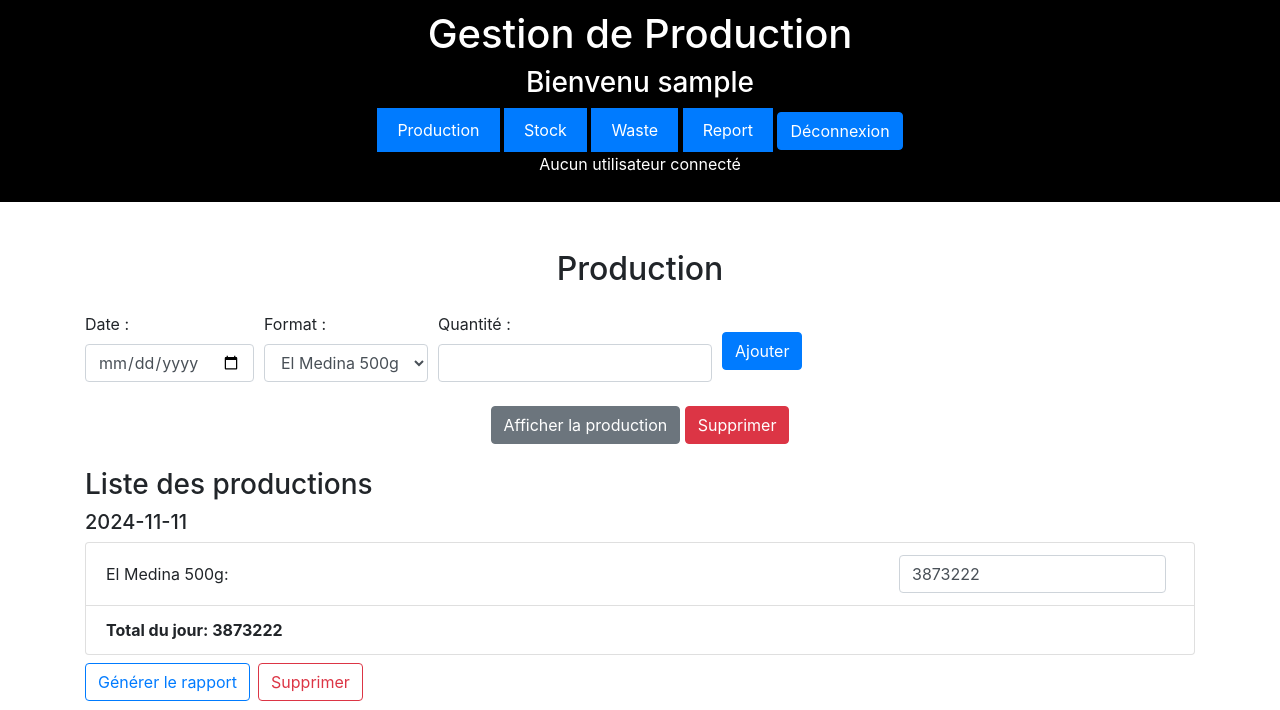
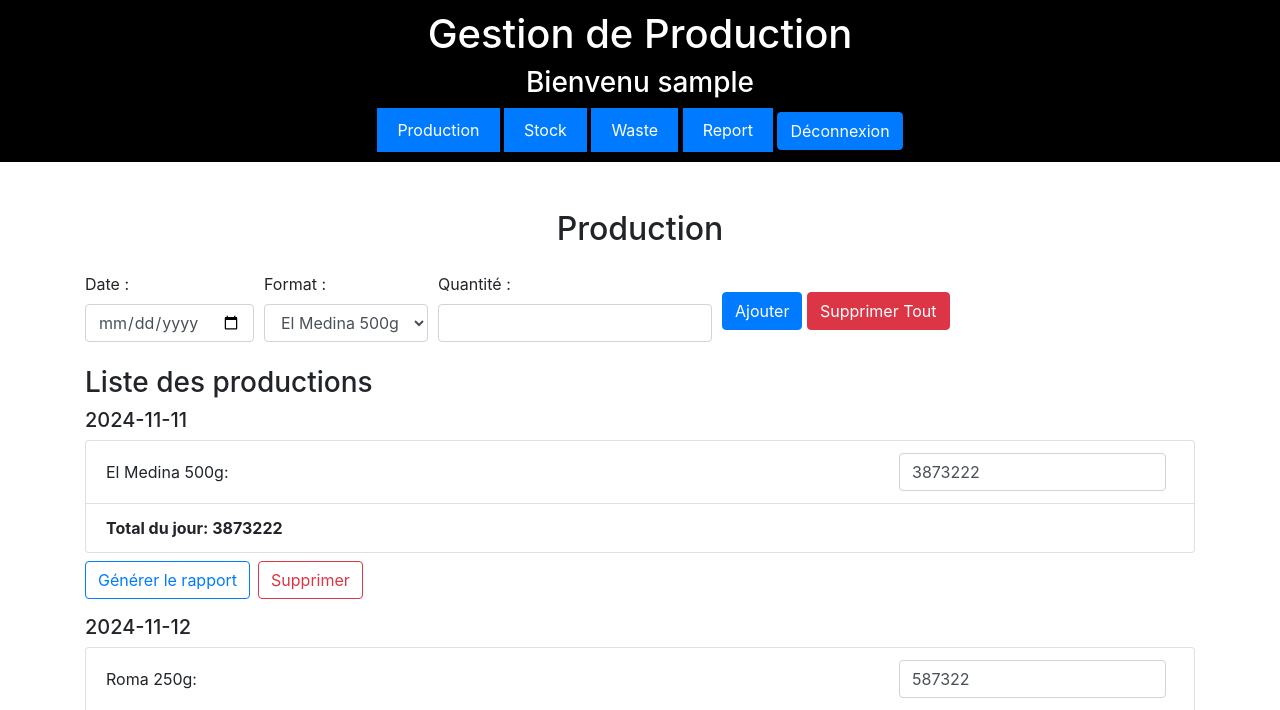
Before and after one commit to TalebMaham/medine, a Flask app: page / in a window 1280 px wide, after a click on "Production". Shown: the top 710 px of the page. Run offline with Flask 2, Linux system fonts and the light colour scheme; the visitor is signed in with stand-in values (Sample User, id 1); data that the repository does not hold is empty; some libraries are stand-ins or nearby versions.

Commit message:
fix deconnexion url problem

```diff
--- a/static/js/script.js
+++ b/static/js/script.js
@@ -28,7 +28,7 @@ function setupProductionForm() {
         const quantity = parseInt(document.getElementById("quantity").value);
 
         try {
-            const response = await fetch(`${baseURL}/add_production`, {
+            const response = await fetch(`/add_production`, {
                 method: "POST",
                 headers: { "Content-Type": "application/json" },
                 body: JSON.stringify({ date, format, quantity })
@@ -59,7 +59,7 @@ async function fetchProduction() {
     isProcessing = true;
 
     try {
-        const response = await fetch(`${baseURL}/get_production`);
+        const response = await fetch(`/get_production`);
         const data = await response.json();
 
         const dailyProduction = document.getElementById("daily-production");
@@ -140,7 +140,7 @@ async function updateProduction(date, format, quantity) {
     isProcessing = true;
 
     try {
-        const response = await fetch(`${baseURL}/update_production`, {
+        const response = await fetch(`/update_production`, {
             method: "POST",
             headers: { "Content-Type": "application/json" },
             body: JSON.stringify({ date, format, quantity: parseInt(quantity) })
@@ -163,7 +163,7 @@ async function updateProduction(date, format, quantity) {
 
 
 function generateReport(date) {
-    fetch(`${baseURL}/generate_report/${date}`)
+    fetch(`/generate_report/${date}`)
         .then(response => response.json())
         .then(data => {
             if (data.status === "error") {
@@ -280,7 +280,7 @@ function generateReport(date) {
 
         if (confirm("Êtes-vous sûr de vouloir supprimer toutes les données de production ?")) {
             try {
-                const response = await fetch(`${baseURL}/clear_production`, {
+                const response = await fetch(`/clear_production`, {
                     method: "POST",
                     headers: { "Content-Type": "application/json" }
                 });
@@ -309,7 +309,7 @@ async function deleteProductionByDate(date) {
     isProcessing = true;
 
     try {
-        const response = await fetch(`${baseURL}/delete_production_by_date`, {
+        const response = await fetch(`/delete_production_by_date`, {
             method: "POST",
             headers: { "Content-Type": "application/json" },
             body: JSON.stringify({ date })
--- a/templates/index.html
+++ b/templates/index.html
@@ -7,38 +7,6 @@
     <title>Gestion de Production</title>
     <link rel="stylesheet" href="{{ url_for('static', filename='css/style.css') }}">
     <script src="{{ url_for('static', filename='js/script.js') }}" defer></script>
-    <script>
-        const baseURL = "{{ url_for('index', _external=True) }}";
-    </script>
-    <script>
-        document.addEventListener("DOMContentLoaded", function() {
-            const connectedUsersContainer = document.createElement("div");
-            connectedUsersContainer.id = "connected-users";
-            document.querySelector("header").appendChild(connectedUsersContainer);
-
-            // Fonction pour obtenir et afficher les utilisateurs connectés
-            function fetchConnectedUsers() {
-                fetch(`${baseURL}/connected`)
-                    .then(response => response.json())
-                    .then(data => {
-                        if (data.connected && data.connected.length > 0) {
-                            connectedUsersContainer.innerHTML = `<p>Utilisateurs connectés : ${data.connected.join(", ")}</p>`;
-                        } else {
-                            connectedUsersContainer.innerHTML = "<p>Aucun utilisateur connecté</p>";
-                        }
-                    })
-                    .catch(error => {
-                        console.error("Erreur lors de la récupération des utilisateurs connectés:", error);
-                    });
-            }
-
-            // Appel initial pour obtenir les utilisateurs connectés
-            fetchConnectedUsers();
-
-            // Mettre à jour les utilisateurs connectés toutes les 60 secondes
-            setInterval(fetchConnectedUsers, 60000);
-        });
-    </script>
 
 </head>
 <body>
@@ -51,7 +19,7 @@
             <button onclick="showSection('waste')">Waste</button>
             <button onclick="showSection('report')">Report</button>
             {% if 'username' in session %}
-            <a class="btn btn-primary navlink" href="/logout">Déconnexion</a>
+            <a class="btn btn-primary" href="/medine/logout">Déconnexion</a>
 
             {% endif %}
         </nav>
--- a/templates/partials/production.html
+++ b/templates/partials/production.html
@@ -25,6 +25,7 @@
             </div>
             <div class="col-auto">
                 <button type="submit" class="btn btn-primary mt-2">Ajouter</button>
+                <button onclick="deleteProduction()" class="btn btn-danger mt-2">Supprimer Tout</button>
             </div>
         </div>
     </form>
@@ -35,8 +36,6 @@
 
 
     <div class="text-center mb-3">
-        <button onclick="fetchProduction()" class="btn btn-secondary">Afficher la production</button>
-        <button onclick="deleteProduction()" class="btn btn-danger">Supprimer</button>
 
     </div>
 
```
